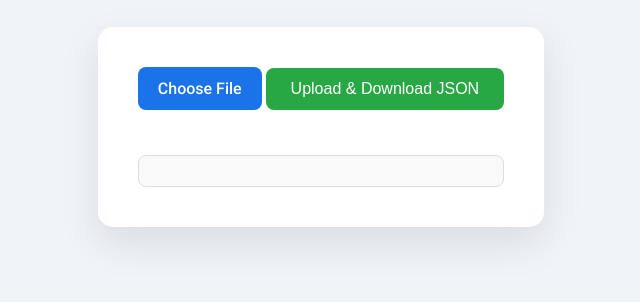
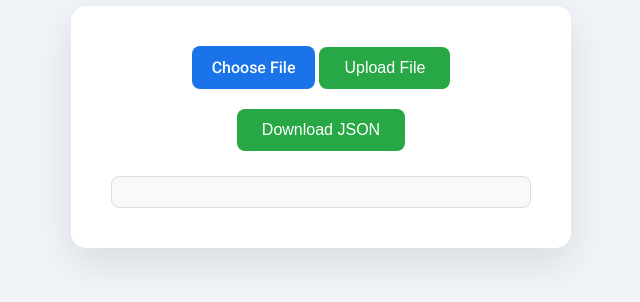
Before and after one commit to AnushkaNegi27/voyagepulse, a plain HTML site: page Frontend/index.html in a window 1280 px wide. Shown: the part 342-644 px from the top of the page, without its empty margins (319-959 px from the left). Drawn offline with Linux system fonts and the light colour scheme.

Commit message:
Update index.html

```diff
--- a/Frontend/index.html
+++ b/Frontend/index.html
@@ -13,12 +13,12 @@
     <p class="subtitle">Upload your file and get a JSON output instantly</p>
 
     <div class="container">
-      <label for="fileInput" class="custom-file-input">
-        Choose File
-      </label>
+      <label for="fileInput" class="custom-file-input">Choose File</label>
       <input type="file" id="fileInput" hidden />
 
-      <button id="uploadBtn">Upload & Download JSON</button>
+      <button id="uploadBtn">Upload File</button>
+      <button id="downloadBtn" disabled>Download JSON</button>
+
       <div id="output"></div>
     </div>
   </div>
```
